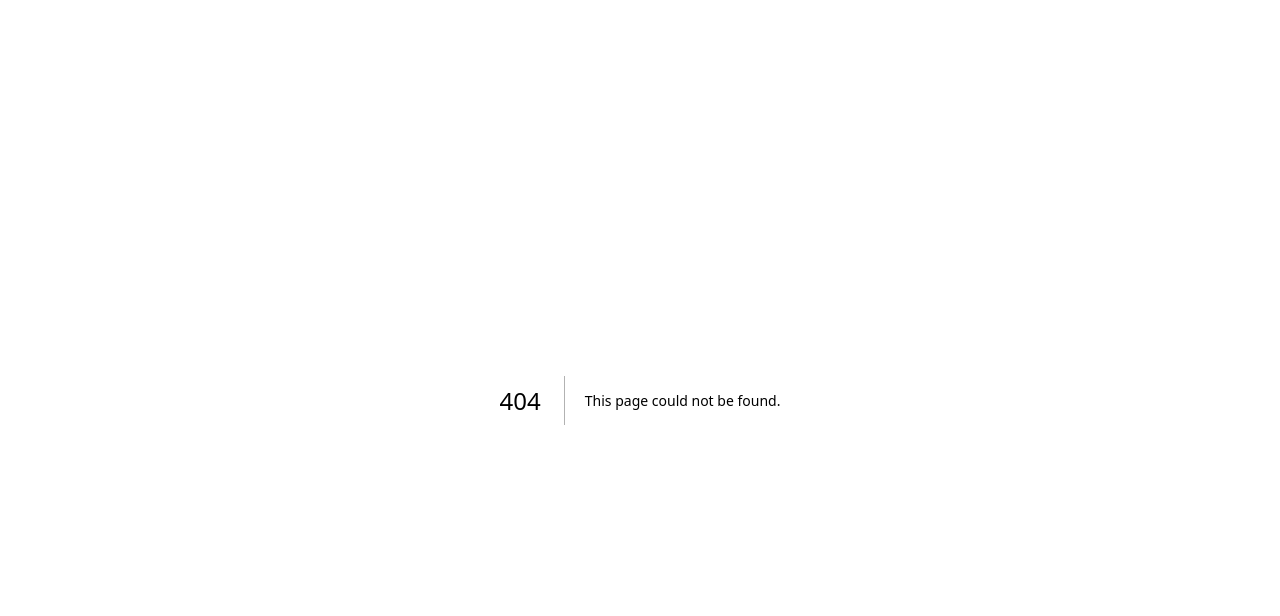
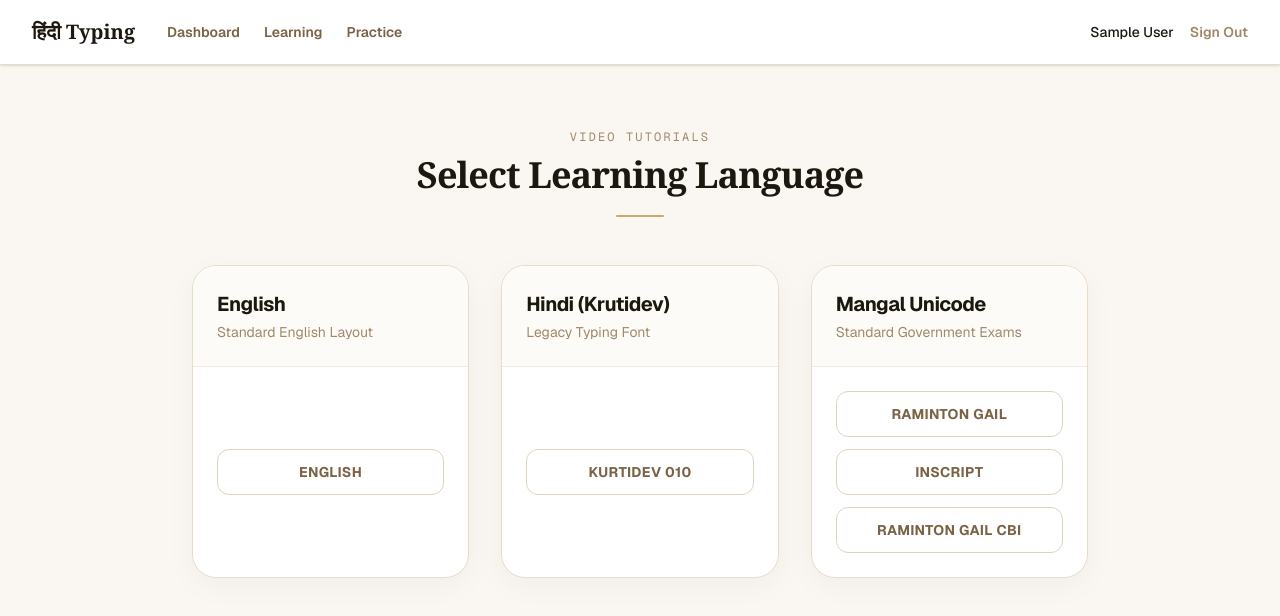
Before and after one commit to anujsb/hindi-typing-demo, a Next.js app: page /learning in a window 1280 px wide. Before the commit this address had no page. Shown: the top 616 px of the page. Built offline with nearby package versions, Linux system fonts and the light colour scheme; no server answers; sample sign-in values are in the browser's storage.

Commit message:
fix: auth add dashboard

```diff
--- a/src/app/(auth)/login/page.tsx
+++ b/src/app/(auth)/login/page.tsx
@@ -32,7 +32,7 @@ export default function LoginPage() {
       if (result?.error) {
         setError("Invalid email or password")
       } else if (result?.ok) {
-        router.push("/practice")
+        router.push("/dashboard")
         router.refresh()
       }
     } catch (err) {
--- /dev/null
+++ b/src/app/(dashboard)/dashboard/page.tsx
@@ -0,0 +1,54 @@
+import { auth } from "@/lib/auth"
+import { redirect } from "next/navigation"
+import Link from "next/link"
+import { db } from "@/lib/db"
+import { userExerciseProgress, users } from "@/lib/schema"
+import { eq } from "drizzle-orm"
+
+export default async function DashboardPage() {
+  const session = await auth()
+  if (!session?.user?.email) redirect("/login")
+
+  const userArray = await db.select().from(users).where(eq(users.email, session.user.email))
+  const user = userArray[0]
+
+  if (!user) redirect("/login")
+
+  // Fetch recent progress
+  const progress = await db.select().from(userExerciseProgress).where(eq(userExerciseProgress.userId, user.id)).limit(5)
+
+  return (
+    <div className="min-h-screen bg-[#faf7f2] font-[Georgia,serif] text-[#1c1810] py-16 px-4 sm:px-6 lg:px-8">
+      <div className="max-w-5xl mx-auto space-y-12">
+        <header>
+          <p className="mb-2 font-mono text-[#a0896a] text-xs uppercase tracking-[0.18em]">Dashboard</p>
+          <h1 className="text-4xl sm:text-5xl font-bold tracking-tight text-[#1c1810]">Welcome, {user.name}</h1>
+          <p className="mt-3 text-[#7a6344] font-sans">
+            Account Status: <span className="font-bold text-[#c9a96e] px-2 py-1 bg-[#fceecf] rounded-md text-xs uppercase tracking-wider">{user.subscriptionStatus}</span>
+          </p>
+          <div className="bg-[#c9a96e] mt-6 rounded-sm w-12 h-0.5" />
+        </header>
+
+        <div className="grid md:grid-cols-2 gap-8 font-sans">
+          {/* Learning Module Card */}
+          <div className="bg-white rounded-3xl p-8 shadow-[0_8px_30px_rgb(0,0,0,0.04)] border border-[#e8dcc8] hover:border-[#c9a96e] transition-colors flex flex-col items-start group">
+            <h2 className="text-2xl font-bold text-[#1c1810] mb-3">Learning Module</h2>
+            <p className="text-[#7a6344] mb-8">Start from scratch with day-by-day video tutorials. Perfect for absolute beginners.</p>
+            <Link href="/learning" className="mt-auto px-6 py-3 font-bold text-white bg-[#c9a96e] hover:bg-[#b5955a] rounded-xl shadow-[0_4px_14px_0_rgba(201,169,110,0.39)] group-hover:shadow-[0_6px_20px_rgba(201,169,110,0.23)] group-hover:-translate-y-0.5 transition-all">
+              Start Learning
+            </Link>
+          </div>
+
+          {/* Practice Module Card */}
+          <div className="bg-white rounded-3xl p-8 shadow-[0_8px_30px_rgb(0,0,0,0.04)] border border-[#e8dcc8] hover:border-[#c9a96e] transition-colors flex flex-col items-start group">
+            <h2 className="text-2xl font-bold text-[#1c1810] mb-3">Practice Module</h2>
+            <p className="text-[#7a6344] mb-8">Test your skills with various exercises and track your WPM and accuracy.</p>
+            <Link href="/practice" className="mt-auto px-6 py-3 font-bold text-[#5a4a35] bg-[#faf7f2] border-[1.5px] border-[#e8dcc8] hover:border-[#c9a96e] rounded-xl shadow-sm group-hover:shadow-md group-hover:-translate-y-0.5 transition-all">
+              Start Practicing
+            </Link>
+          </div>
+        </div>
+      </div>
+    </div>
+  )
+}
--- /dev/null
+++ b/src/app/(dashboard)/layout.tsx
@@ -0,0 +1,10 @@
+import Navbar from "@/components/layout/Navbar"
+
+export default function ProtectedLayout({ children }: { children: React.ReactNode }) {
+  return (
+    <>
+      <Navbar />
+      {children}
+    </>
+  )
+}
--- /dev/null
+++ b/src/app/(learning)/layout.tsx
@@ -0,0 +1,10 @@
+import Navbar from "@/components/layout/Navbar"
+
+export default function ProtectedLayout({ children }: { children: React.ReactNode }) {
+  return (
+    <>
+      <Navbar />
+      {children}
+    </>
+  )
+}
--- /dev/null
+++ b/src/app/(learning)/learning/page.tsx
@@ -0,0 +1,43 @@
+import Link from "next/link"
+
+const languages = [
+  { id: "ENGLISH", name: "English", desc: "Standard English Layout", layouts: ["ENGLISH"] },
+  { id: "HINDI", name: "Hindi (Krutidev)", desc: "Legacy Typing Font", layouts: ["KURTIDEV_010"] },
+  { id: "MANGAL", name: "Mangal Unicode", desc: "Standard Government Exams", layouts: ["RAMINTON_GAIL", "INSCRIPT", "RAMINTON_GAIL_CBI"] }
+]
+
+export default function LearningLanguageSelection() {
+  return (
+    <div className="min-h-screen bg-[#faf7f2] py-16 px-4 sm:px-6 lg:px-8 font-[Georgia,serif]">
+      <div className="max-w-4xl mx-auto space-y-12">
+        <header className="text-center">
+          <p className="mb-2.5 font-mono text-[#a0896a] text-xs uppercase tracking-[0.18em]">Video Tutorials</p>
+          <h1 className="text-4xl font-bold tracking-tight text-[#1c1810]">Select Learning Language</h1>
+          <div className="bg-[#c9a96e] mx-auto mt-5 rounded-sm w-12 h-0.5" />
+        </header>
+
+        <div className="grid gap-8 sm:grid-cols-2 lg:grid-cols-3 font-sans">
+          {languages.map((lang) => (
+            <div key={lang.id} className="bg-white group overflow-hidden shadow-[0_8px_30px_rgb(0,0,0,0.04)] border border-[#e8dcc8] hover:border-[#c9a96e] transition-all rounded-3xl flex flex-col hover:-translate-y-1 hover:shadow-[0_15px_40px_rgb(0,0,0,0.08)]">
+              <div className="px-6 py-6 border-b border-[#f0e9dc] bg-[#fdfbf7]">
+                <h3 className="text-xl font-bold text-[#1c1810] tracking-tight">{lang.name}</h3>
+                <p className="text-sm text-[#a0896a] mt-1">{lang.desc}</p>
+              </div>
+              <div className="px-6 py-6 space-y-3 flex-1 flex flex-col justify-center">
+                {lang.layouts.map((layout) => (
+                  <Link
+                    key={layout}
+                    href={`/learning/${lang.id.toLowerCase()}/${layout.toLowerCase()}`}
+                    className="block w-full text-center px-4 py-3 border-[1.5px] border-[#e0d3bc] text-[#7a6344] rounded-xl hover:bg-[#c9a96e] hover:border-[#c9a96e] hover:text-white transition-all text-sm font-bold tracking-wide"
+                  >
+                    {layout.replace(/_/g, " ")}
+                  </Link>
+                ))}
+              </div>
+            </div>
+          ))}
+        </div>
+      </div>
+    </div>
+  )
+}
--- /dev/null
+++ b/src/app/(practice)/layout.tsx
@@ -0,0 +1,10 @@
+import Navbar from "@/components/layout/Navbar"
+
+export default function ProtectedLayout({ children }: { children: React.ReactNode }) {
+  return (
+    <>
+      <Navbar />
+      {children}
+    </>
+  )
+}
--- /dev/null
+++ b/src/components/layout/Navbar.tsx
@@ -0,0 +1,39 @@
+import Link from "next/link"
+import { auth, signOut } from "@/lib/auth"
+
+export default async function Navbar() {
+  const session = await auth()
+  if (!session?.user) return null
+
+  return (
+    <nav className="bg-white border-b border-[#e8dcc8] sticky top-0 z-50 font-sans shadow-sm">
+      <div className="max-w-7xl mx-auto px-4 sm:px-6 lg:px-8">
+        <div className="flex justify-between h-16">
+          <div className="flex items-center gap-8">
+            <Link href="/dashboard" className="font-serif font-bold text-xl text-[#1c1810]">
+              हिंदी Typing
+            </Link>
+            <div className="hidden sm:flex gap-6">
+              <Link href="/dashboard" className="text-sm font-semibold text-[#7a6344] hover:text-[#c9a96e] transition-colors">Dashboard</Link>
+              <Link href="/learning" className="text-sm font-semibold text-[#7a6344] hover:text-[#c9a96e] transition-colors">Learning</Link>
+              <Link href="/practice" className="text-sm font-semibold text-[#7a6344] hover:text-[#c9a96e] transition-colors">Practice</Link>
+            </div>
+          </div>
+          <div className="flex items-center gap-4">
+            <span className="text-sm font-medium text-[#1c1810] hidden sm:block">
+              {session.user.name || session.user.email}
+            </span>
+            <form action={async () => {
+              "use server"
+              await signOut({ redirectTo: "/login" })
+            }}>
+              <button type="submit" className="text-sm font-semibold text-[#a0896a] hover:text-[#c9a96e] transition-colors">
+                Sign Out
+              </button>
+            </form>
+          </div>
+        </div>
+      </div>
+    </nav>
+  )
+}
--- /dev/null
+++ b/src/proxy.ts
@@ -0,0 +1,24 @@
+import { NextResponse } from 'next/server'
+import type { NextRequest } from 'next/server'
+
+export function proxy(request: NextRequest) {
+  // NextAuth v5 cookie names
+  const sessionToken =
+    request.cookies.get('authjs.session-token')?.value ||
+    request.cookies.get('__Secure-authjs.session-token')?.value ||
+    request.cookies.get('next-auth.session-token')?.value ||
+    request.cookies.get('__Secure-next-auth.session-token')?.value;
+
+  const protectedRoutes = ['/dashboard', '/practice', '/learning']
+  const isProtectedRoute = protectedRoutes.some(route => request.nextUrl.pathname.startsWith(route))
+
+  if (isProtectedRoute && !sessionToken) {
+    return NextResponse.redirect(new URL('/login', request.url))
+  }
+
+  return NextResponse.next()
+}
+
+export const config = {
+  matcher: ['/((?!api|_next/static|_next/image|favicon.ico|.*\\.(?:svg|png|jpg|jpeg|gif|webp)$).*)'],
+}
```
Also changed, not shown: 1 other file (tests, documents, lock files or other folders).
